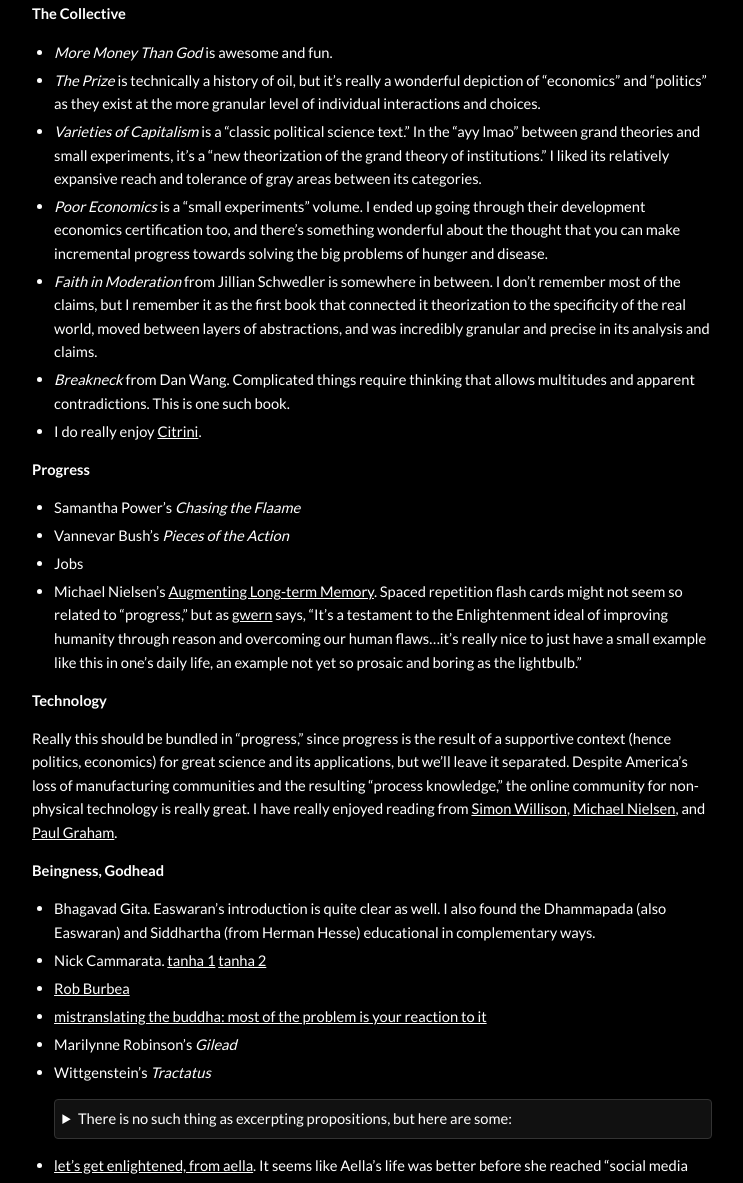
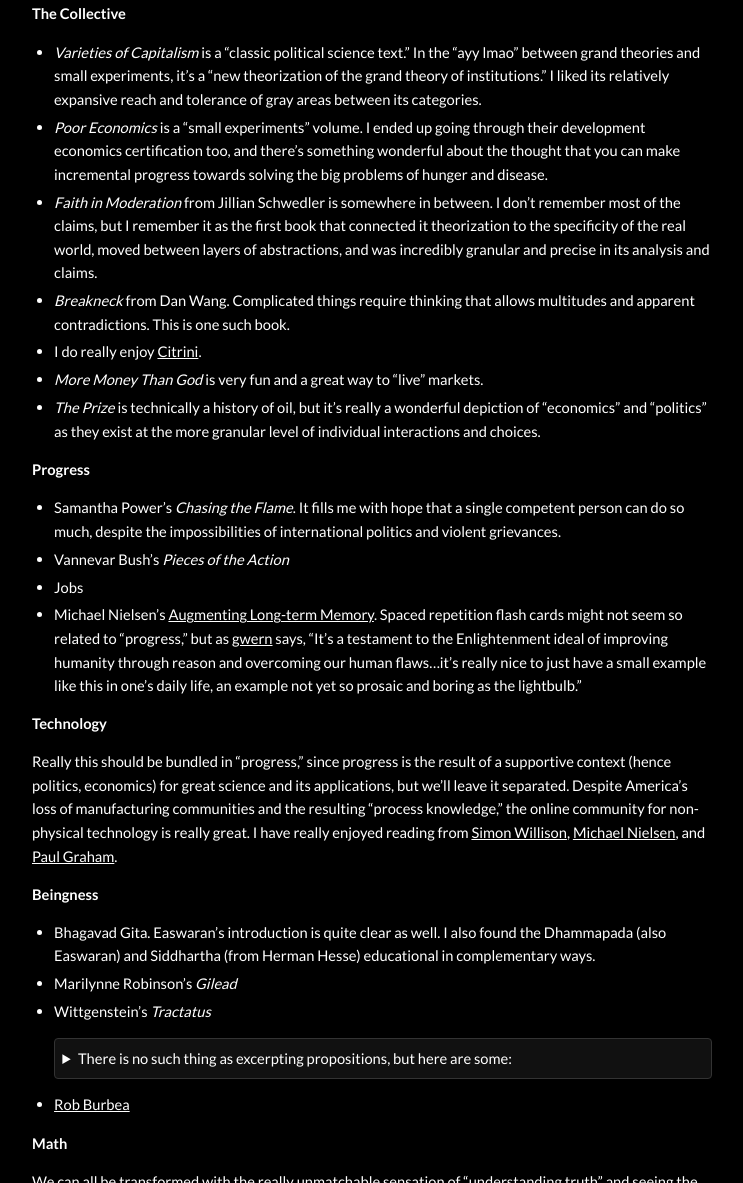
Before and after one commit to hulelan/lelanhu.github.io, a Jekyll site: the page built from pages/readme.md, in a window 1280 px wide and 1400 px high, scrolled down 583 px. Shown: the part 217-1400 px from the top of the window, without its empty margins (268-1011 px from the left). Built offline with Jekyll 4.4.1, drawn with Linux system fonts in a browser that asks for light colours; some web fonts are replaced; some of the changed text lies outside the part shown.

Commit message:
various changes

```diff
--- a/pages/readme.md
+++ b/pages/readme.md
@@ -13,16 +13,16 @@
 ![Ayy lmao meme](/assets/images/ayy-lmao.png)
 
 **The Collective**
-- *More Money Than God* is awesome and fun.
-- *The Prize* is technically a history of oil, but it's really a wonderful depiction of "economics" and "politics" as they exist at the more granular level of individual interactions and choices.
 - *Varieties of Capitalism* is a "classic political science text." In the "ayy lmao" between grand theories and small experiments, it's a "new theorization of the grand theory of institutions." I liked its relatively expansive reach and tolerance of gray areas between its categories.
 - *Poor Economics* is a "small experiments" volume. I ended up going through their development economics certification too, and there's something wonderful about the thought that you can make incremental progress towards solving the big problems of hunger and disease.
 - *Faith in Moderation* from Jillian Schwedler is somewhere in between. I don't remember most of the claims, but I remember it as the first book that connected it theorization to the specificity of the real world, moved between layers of abstractions, and was incredibly granular and precise in its analysis and claims.
 - *Breakneck* from Dan Wang. Complicated things require thinking that allows multitudes and apparent contradictions. This is one such book.
 - I do really enjoy [Citrini](https://www.citriniresearch.com/).
+- *More Money Than God* is very fun and a great way to "live" markets.
+- *The Prize* is technically a history of oil, but it's really a wonderful depiction of "economics" and "politics" as they exist at the more granular level of individual interactions and choices.
 
 **Progress**
-- Samantha Power's *Chasing the Flaame*
+- Samantha Power's *Chasing the Flame*. It fills me with hope that a single competent person can do so much, despite the impossibilities of international politics and violent grievances.
 - Vannevar Bush's *Pieces of the Action*
 - Jobs
 - Michael Nielsen's [Augmenting Long-term Memory](https://augmentingcognition.com/ltm.html). Spaced repetition flash cards might not seem so related to "progress," but as [gwern](https://gwern.net/spaced-repetition#where-was-i-going-with-this) says, "It’s a testament to the Enlightenment ideal of improving humanity through reason and overcoming our human flaws...it’s really nice to just have a small example like this in one’s daily life, an example not yet so prosaic and boring as the lightbulb."
@@ -31,12 +31,9 @@
 
 Really this should be bundled in "progress," since progress is the result of a supportive context (hence politics, economics) for great science and its applications, but we'll leave it separated. Despite America's loss of manufacturing communities and the resulting "process knowledge," the online community for non-physical technology is really great. I have really enjoyed reading from [Simon Willison](https://simonwillison.net/), [Michael Nielsen](https://michaelnielsen.org/), and [Paul Graham](https://www.paulgraham.com/).
 
-**Beingness, Godhead**
+**Beingness**
 
 - Bhagavad Gita. Easwaran's introduction is quite clear as well. I also found the Dhammapada (also Easwaran) and Siddhartha (from Herman Hesse) educational in complementary ways.
-- Nick Cammarata. [tanha 1](https://x.com/nickcammarata/status/1566589893136064512) [tanha 2](https://x.com/nickcammarata/status/1649952823843463168)
-- [Rob Burbea](https://www.youtube.com/watch?v=n03ZNoO-_p0&list=PLO6hhaAzLmipGYeeZCr-Cn_YuJj_XgUat&ab_channel=RobBurbeaTalks)
-- [mistranslating the buddha: most of the problem is your reaction to it](https://neuroticgradientdescent.blogspot.com/2020/01/mistranslating-buddha.html)
 - Marilynne Robinson's *Gilead*
 - Wittgenstein's *Tractatus*
   <details>
@@ -55,7 +52,8 @@
   > *6.522 There is, though, the ineffable.*
   >> *This shows itself, it is the mystical.*
   </details>
-- [let's get enlightened, from aella](https://aella.substack.com/p/lets-get-enlightened). It seems like Aella's life was better before she reached "social media escape velocity," where she became known for just One Particular Thing, but this was a great piece from her breadth of coverage.
+- [Rob Burbea](https://www.youtube.com/watch?v=n03ZNoO-_p0&list=PLO6hhaAzLmipGYeeZCr-Cn_YuJj_XgUat&ab_channel=RobBurbeaTalks)
+
 
 **Math**
 
@@ -90,8 +88,3 @@
 - Anna Laura
 - Joan Miró
 - [insert calligraphy]
-
-**Misc Internet Blogs**
-- Visakan Veerasamy exists on [Twitter](https://x.com/visakanv/status/1330984685992722433), [two](https://visakanv.gumroad.com/l/FANbook) [books](https://visakanv.gumroad.com/l/introspect), [Substack](https://visakanv.substack.com/), and [some amalgamation of websites](https://www.visakanv.com/blog/talking-points/). His "elaborate, interwoven [twitter] threads" led me into Internet spaces and hence subcultures that I remain a lurker in, even today. In some ways, he is upstream of a lot of interests in technology, divinity, and a sense that my life could be more.
-- [bookbear express](https://www.avabear.xyz/) is perhaps the only blog for which I've read every single post since I came across it. I do think it's the same topic over and over again, but (1) it's a nice thing to read about over and over again (2) each post is slightly different (3) she cites other works often, and in-context recommendations are always superior to general recommendations.
-- There's an array of other similar blogs I've enjoyed reading, like [Escaping Flatland](https://www.henrikkarlsson.xyz/), [first draft repo](https://genasoh.substack.com/)...
```
Also changed, not shown: _posts/2024-08-25-you-will-understand-when-you-get-older.md (renamed from _posts/2024-08-25-you-will-understand-when-you-get-older copy.md, +1 -1 lines).
